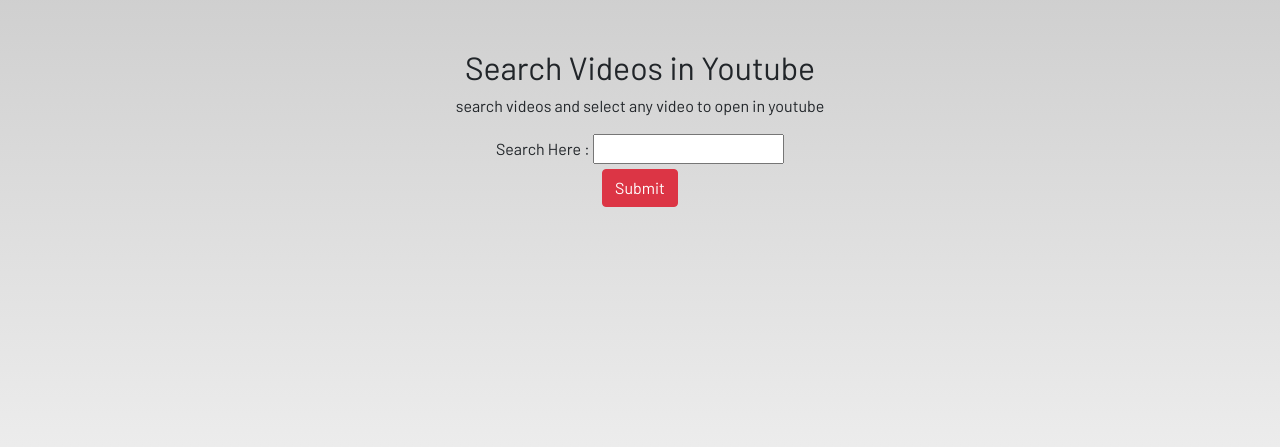
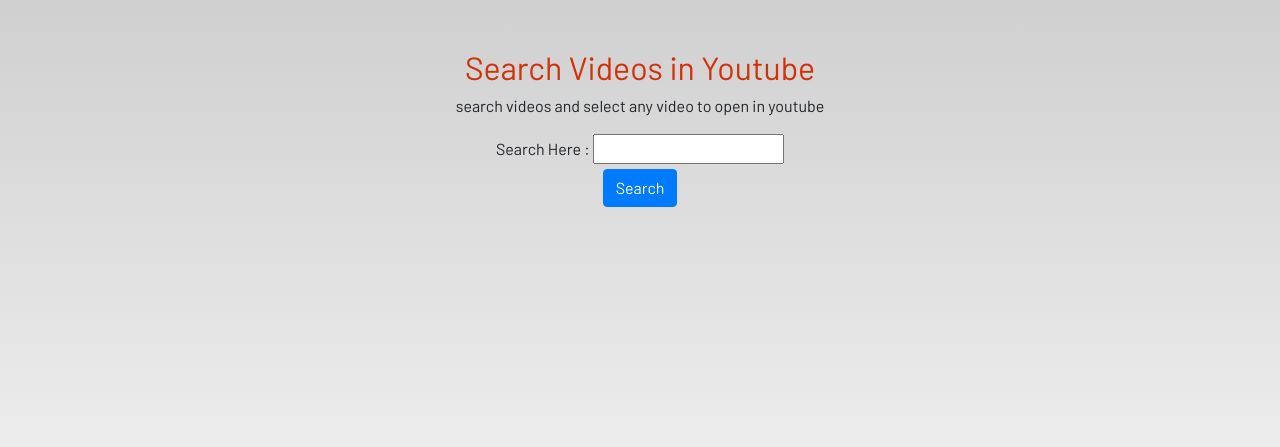
Before and after one commit to dankukennedy/lesson, a Django app: page /youtube in a window 1280 px wide. Shown: the part 56-503 px from the top of the page. Run offline with Django 5.2, Linux system fonts and the light colour scheme; some libraries are stand-ins or nearby versions; some web fonts are replaced.

Commit message:
makng changes to the youtbe.html file

```diff
--- a/dashboard/templates/dashboard/youtube.html
+++ b/dashboard/templates/dashboard/youtube.html
@@ -2,12 +2,12 @@
 {% load static %}
 {% block content %}
 <section class='text-center container'>
-    <h2>Search Videos in Youtube</h2>
+    <h2 style='color:#D33008'>Search Videos in Youtube</h2>
     <p>search videos and select any video to open in youtube</p>
-    <form action="" method="post">
+    <form method="POST">
         {% csrf_token %}
         {{form}}
-        <input class="btn btn-danger" type="submit" value="Submit">
+        <input class="btn btn-primary" type="submit" value="Search">
     </form><br>
 
     {% for result in results %}
--- a/dashboard/views.py
+++ b/dashboard/views.py
@@ -85,7 +85,7 @@ def delete_homework(request,pk=None):
     return redirect("homework")
 
 def youtube(request):
-    if request.method == "POST":
+    if request.method == 'POST':
         form = DashboardForm(request.POST)
         text = request.POST['text']
         video = VideosSearch(text,limit=10)
```
